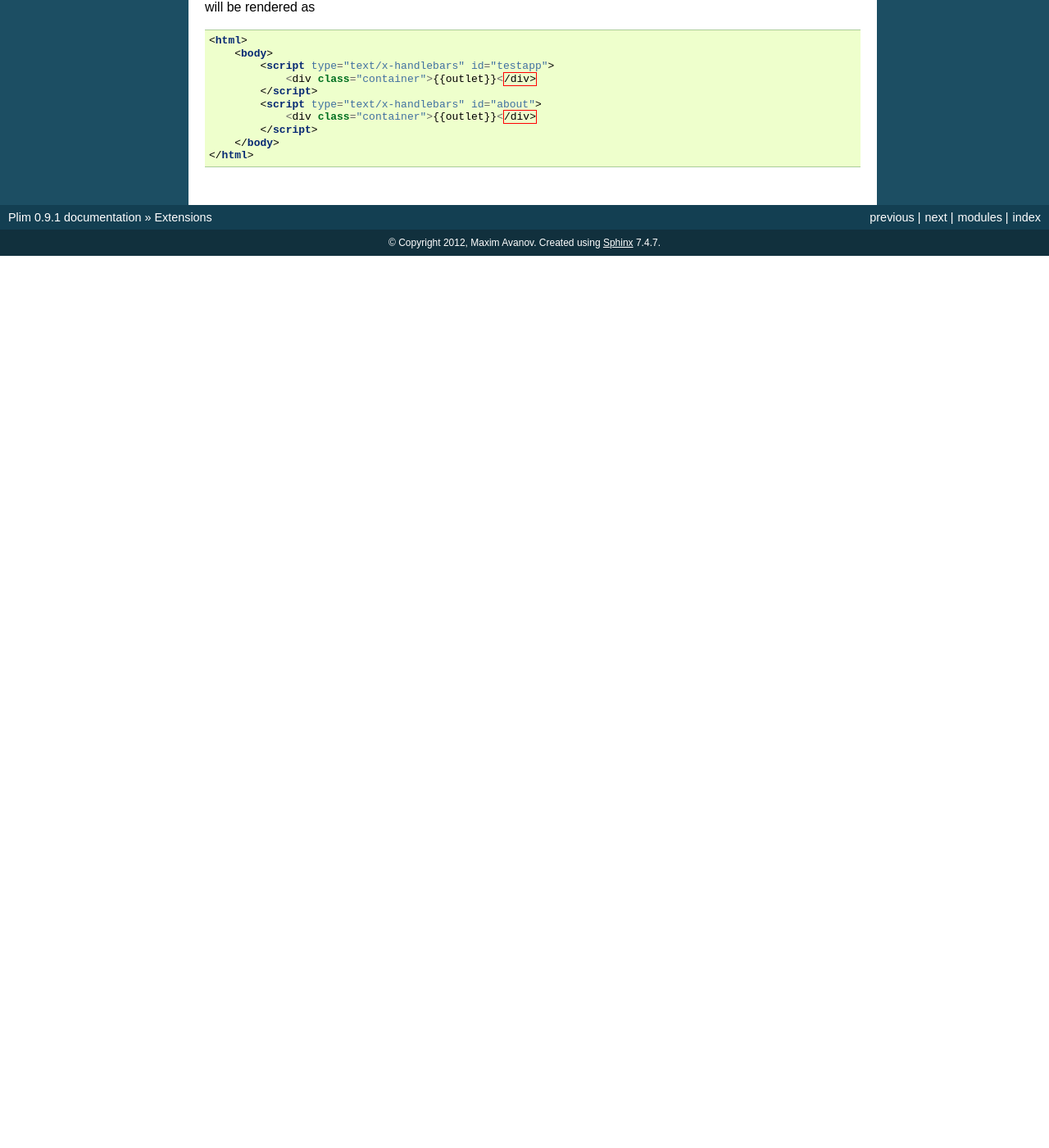
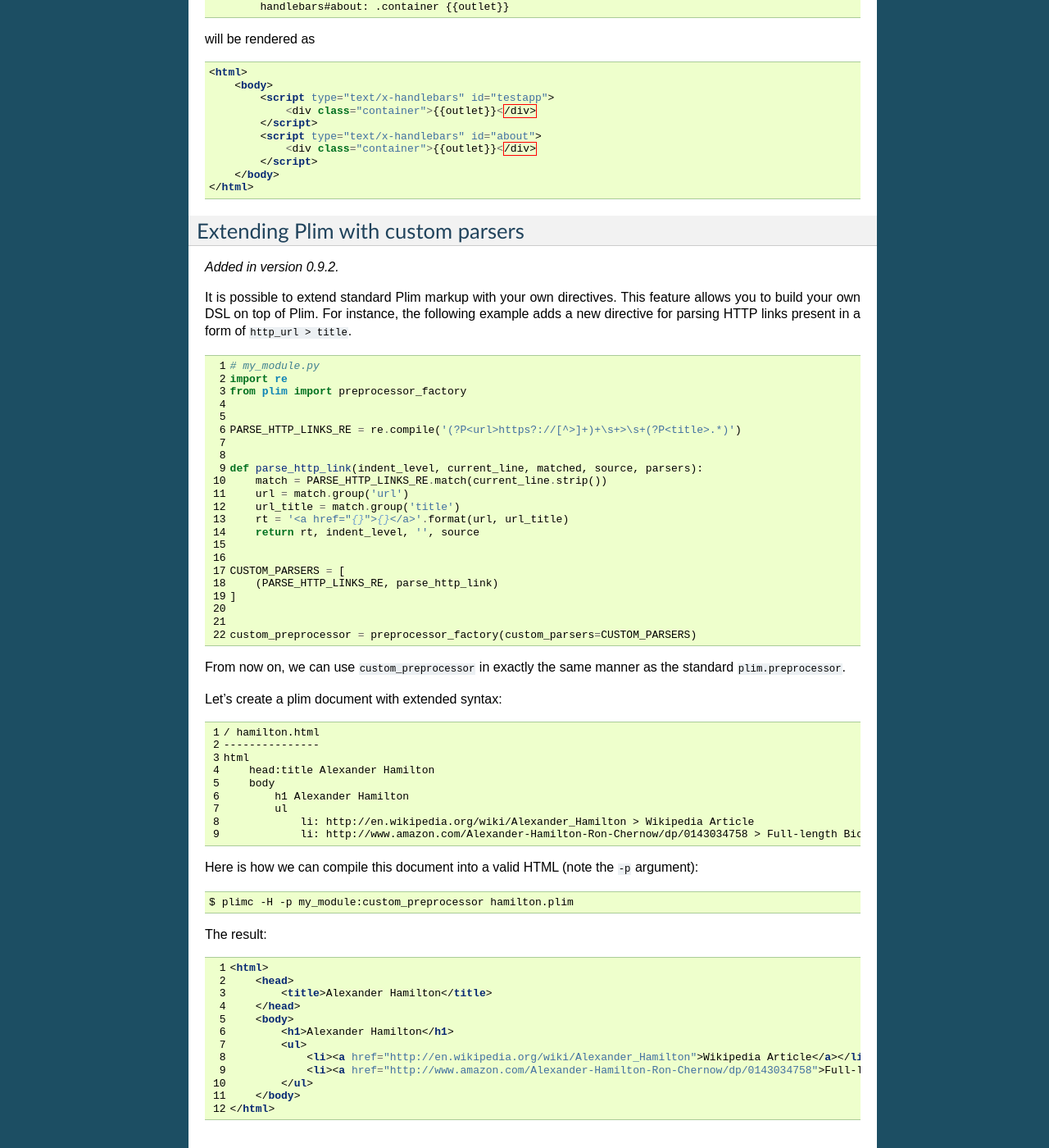
Before and after one commit to avanov/Plim, a Sphinx documentation site: the page built from docs/en/extensions.txt, in a window 1280 px wide and 1400 px high, scrolled down 3981 px. Shown: the whole window at 82% size. Built offline with Sphinx 7.4.7, drawn with Linux system fonts in a browser that asks for light colours; before the commit the page ends 4293 px from its top, so only the background shows below that; some of the changed text lies outside the part shown.

Commit message:
Add docs for the new feature

```diff
--- a/docs/en/extensions.txt
+++ b/docs/en/extensions.txt
@@ -1,6 +1,8 @@
 Extensions
 ===========
 
+Standard extensions
+-------------------
 
 CoffeeScript
 ~~~~~~~~~~~~
@@ -283,3 +285,82 @@ will be rendered as
             </script>
         </body>
     </html>
+
+
+Extending Plim with custom parsers
+----------------------------------
+
+.. versionadded:: 0.9.2
+
+It is possible to extend standard Plim markup with your own directives. This feature allows you
+to build your own DSL on top of Plim. For instance, the following example adds a new directive
+for parsing HTTP links present in a form of ``http_url > title``.
+
+.. code-block:: python
+    :linenos:
+
+    # my_module.py
+    import re
+    from plim import preprocessor_factory
+
+
+    PARSE_HTTP_LINKS_RE = re.compile('(?P<url>https?://[^>]+)+\s+>\s+(?P<title>.*)')
+
+
+    def parse_http_link(indent_level, current_line, matched, source, parsers):
+        match = PARSE_HTTP_LINKS_RE.match(current_line.strip())
+        url = match.group('url')
+        url_title = match.group('title')
+        rt = '<a href="{}">{}</a>'.format(url, url_title)
+        return rt, indent_level, '', source
+
+
+    CUSTOM_PARSERS = [
+        (PARSE_HTTP_LINKS_RE, parse_http_link)
+    ]
+
+
+    custom_preprocessor = preprocessor_factory(custom_parsers=CUSTOM_PARSERS)
+
+
+From now on, we can use ``custom_preprocessor`` in exactly the same manner as the standard
+``plim.preprocessor``.
+
+Let's create a plim document with extended syntax:
+
+.. code-block:: plim
+    :linenos:
+
+    / hamilton.html
+    ---------------
+    html
+        head:title Alexander Hamilton
+        body
+            h1 Alexander Hamilton
+            ul
+                li: http://en.wikipedia.org/wiki/Alexander_Hamilton > Wikipedia Article
+                li: http://www.amazon.com/Alexander-Hamilton-Ron-Chernow/dp/0143034758 > Full-length Biography
+
+Here is how we can compile this document into a valid HTML (note the ``-p`` argument):
+
+.. code-block:: bash
+
+    $ plimc -H -p my_module:custom_preprocessor hamilton.plim
+
+The result:
+
+.. code-block:: html
+    :linenos:
+
+    <html>
+        <head>
+            <title>Alexander Hamilton</title>
+        </head>
+        <body>
+            <h1>Alexander Hamilton</h1>
+            <ul>
+                <li><a href="http://en.wikipedia.org/wiki/Alexander_Hamilton">Wikipedia Article</a></li>
+                <li><a href="http://www.amazon.com/Alexander-Hamilton-Ron-Chernow/dp/0143034758">Full-length Biography</a></li>
+            </ul>
+        </body>
+    </html>
```
